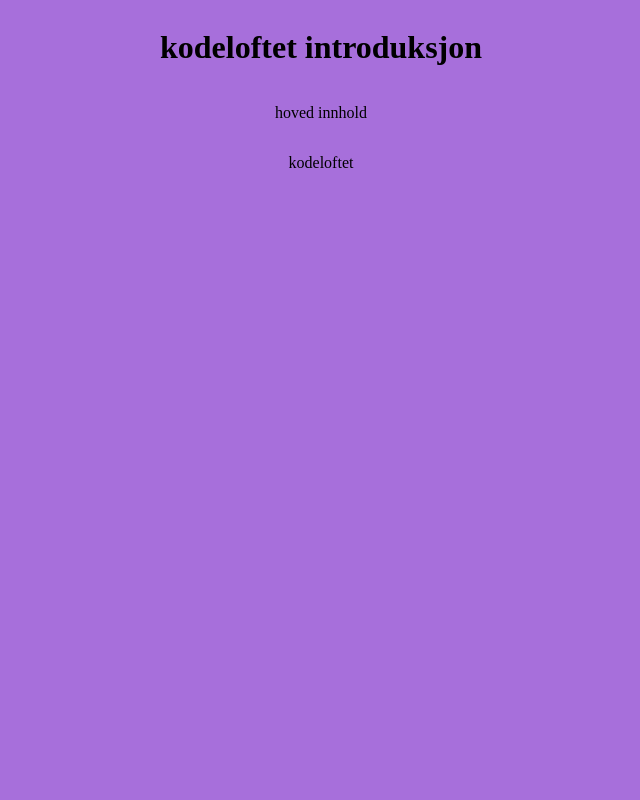
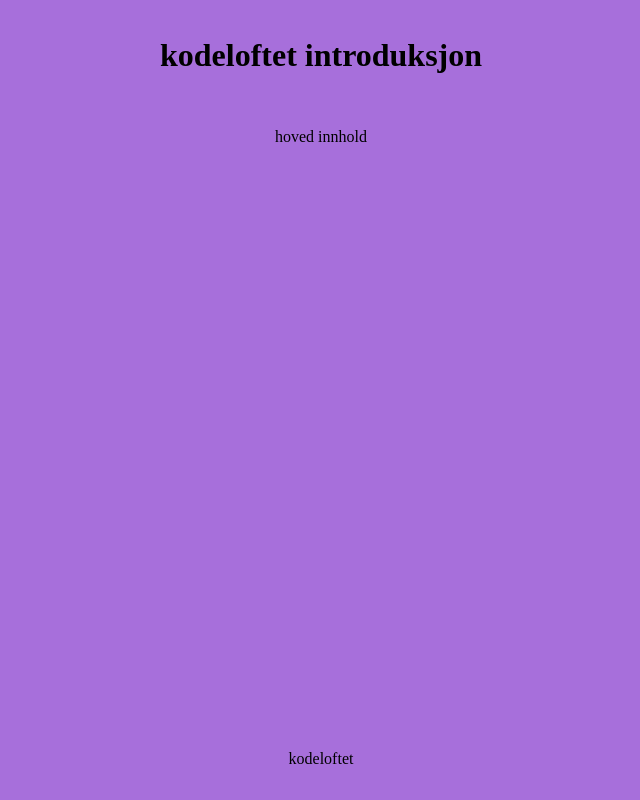
Before and after one commit to SapphireShy/dag4, a website: page index.html in a window 1280 px wide. Shown: the whole page, without its empty margins (319-959 px from the left). Drawn offline with Linux system fonts and the light colour scheme.

Commit message:
fortsatte css

```diff
--- a/styles.css
+++ b/styles.css
@@ -4,8 +4,18 @@ html{
 
 
 body{
+  margin: 0;
   display: flex;
   flex-direction: column;
   justify-content: center;
   align-items: center;
+  min-height: 100vh;
 }
+
+main{
+  flex-grow: 1;
+}
+
+header, footer{
+  padding: 1rem;
+}
```
